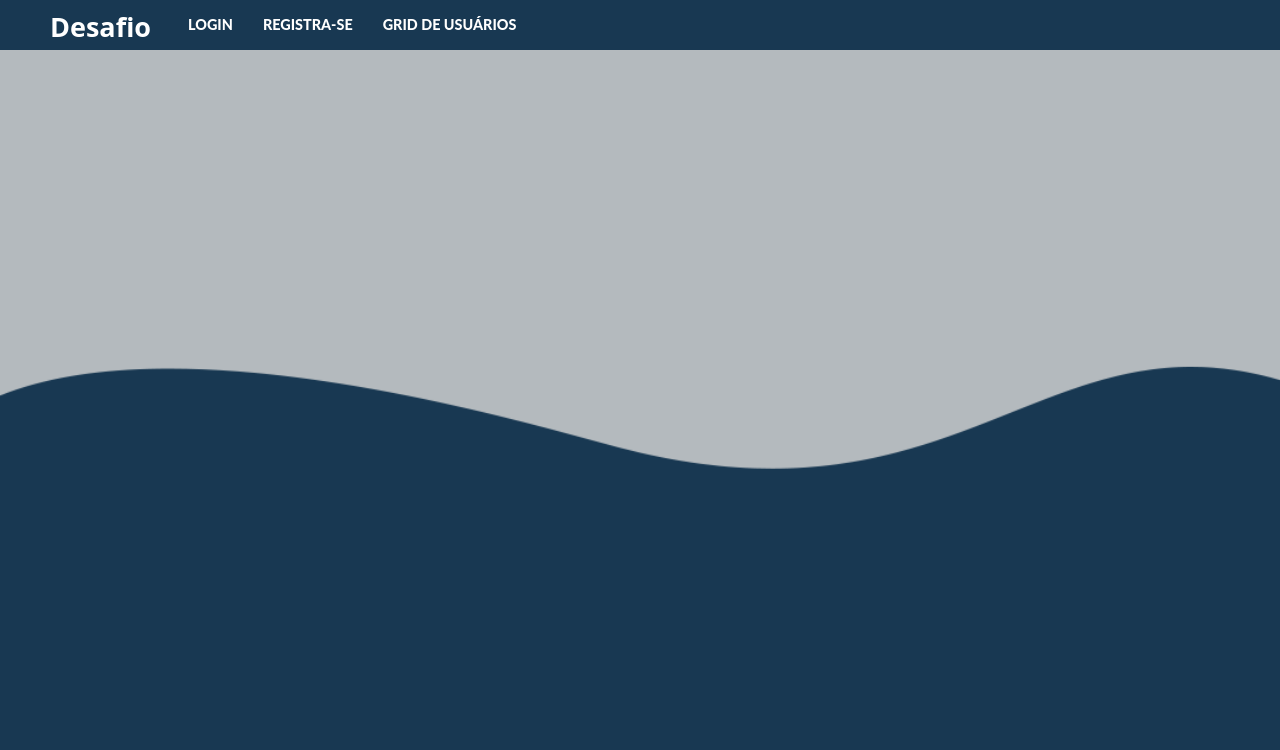
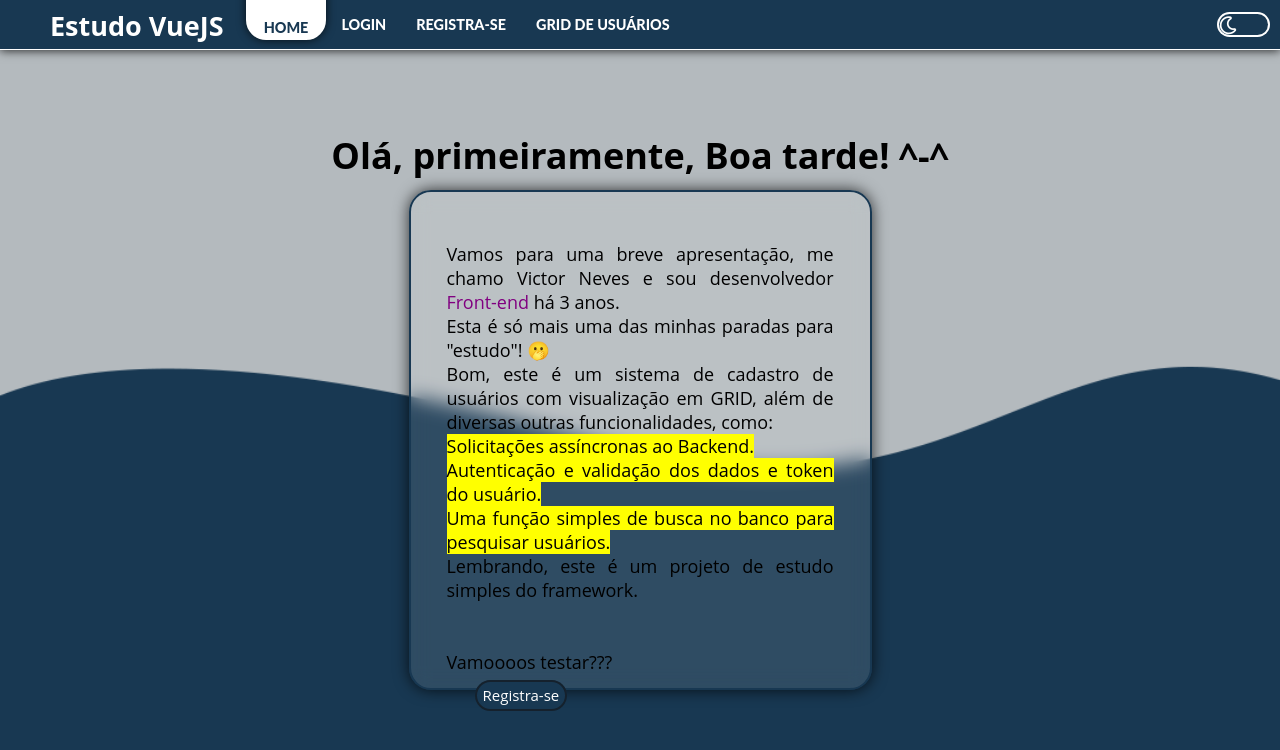
Before and after one commit to nevesfg/StageGridAuth, a Vue app: page / in a window 1280 px wide. Shown: the top 750 px of the page. Built offline with nearby package versions, Linux system fonts and the light colour scheme.

Commit message:
Add HomeView/DarkMode e LightMode

```diff
--- a/src/App.vue
+++ b/src/App.vue
@@ -1,11 +1,13 @@
 <template>
+  <link rel="stylesheet" href="https://use.fontawesome.com/releases/v5.15.4/css/all.css">
   <nav>
     <div id="kyu-logo">
-      <h1>Desafio</h1>
+      <h1>Estudo VueJS</h1>
     </div>
 
     <div class="nav-menu" :class="{ 'active': showingMenu }">
       <ul>
+        <li><router-link to="/">Home</router-link></li>
         <li><router-link to="/login">Login</router-link></li>
         <li><router-link to="/register">Registra-se</router-link></li>
         <li><router-link @click="VerifyGridUsersClick" to="/dashboard">Grid de Usuários</router-link></li>
@@ -13,12 +15,41 @@
       </ul>
     </div>
 
+    <div class="switch__container active">
+      <input id="switch-flat" class="switch switch--flat" type="checkbox" @change="trocarCorDeFundo">
+      <label for="switch-flat"></label>
+    </div>
+
+
+
     <div id="mobile-menu-btn" @click="toggleMobileMenu">
       <div></div>
       <div></div>
       <div></div>
     </div>
   </nav>
+  <!-- <main>
+
+    <div class="component-container">
+      <h1>Olá, primeiramente, {{ saudacao }}! ^-^</h1>
+      <div class="card-container floating">
+        <p>Vamos para uma breve apresentação, me chamo Victor Neves e sou desenvolvedor Front-end há 3 anos.</p>
+        <p>Esta é só mais uma das minhas paradas para "estudo"! 🫢</p>
+        <p>Bom, este é um sistema de cadastro de usuários com visualização em GRID, além de diversas outras funcionalidades, como:
+          <ul>
+            <li><mark>Solicitações assíncronas ao Backend.</mark></li>
+            <li><mark>Autenticação e validação dos dados e token do usuário.</mark></li>
+            <li><mark>Uma função simples de busca no banco para pesquisar usuários.</mark></li>
+          </ul>
+        </p>
+        <p>Lembrando, este é um projeto de estudo simples do framework.</p>
+        <br>
+        <br>
+        <p>Vamoooos testar???</p>
+        <router-link class="style-input" to="/register">Registra-se</router-link>
+      </div>
+    </div>
+  </main> -->
   <router-view/>
 </template>
 
@@ -36,6 +67,10 @@ function toggleMobileMenu() {
   showingMenu.value = !showingMenu.value;
 }
 
+const trocarCorDeFundo = () => {
+  document.documentElement.classList.toggle("light-mode");
+};
+
 function VerifyGridUsersClick() {
   if (!isUserAuthenticated.value) {
     alert("Você precisa estar logado para acessar o Grid de Usuários.");
@@ -51,10 +86,21 @@ const logout = () => {
       logout
     };
   };
+
+  // const saudacao = computed(() => {
+  //   const horaAtual = new Date().getHours();
+
+  //   if (horaAtual < 12) {
+  //     return "Bom dia";
+  //   } else if (horaAtual < 18) {
+  //     return "Boa tarde";
+  //   } else {
+  //     return "Boa noite";
+  //   }
+  // });
 </script>
 
-<style>
-
+<style scoped>
 nav {
   width: 100%;
   height: 50px;
@@ -65,11 +111,12 @@ nav {
   align-items: center;
   justify-content: space-between;
   background: var(--bg-input);
+  border-bottom: 1px solid var(--white);
+  box-shadow: 0px 1px 9px 0px rgba(0,0,0,0.75);
 }
 
 #kyu-logo {
   height: 35px;
-  cursor: pointer;
   margin-right: 22px;
   color: var(--white);
 }
@@ -117,7 +164,6 @@ nav a.router-link-exact-active {
   background-color: white;
   border-radius: 20px;
   box-shadow: 0px 0px 10px 0px rgba(0, 0, 0, 0.75);
-
 }
 
 
@@ -212,6 +258,10 @@ nav a.router-link-exact-active {
 }
 
 
+
+
+
+
 /* ESTILIZAÇÃO PADRAO DO VUE */
  /* #app {
   font-family: Avenir, Helvetica, Arial, sans-serif;
--- a/src/assets/css/index.css
+++ b/src/assets/css/index.css
@@ -14,11 +14,28 @@
   --bg-btt: #2a5b83;
 
   --azul-escuro: #0d2540;
+  --style-color-contrast: rgba(19, 19, 21, 0.6);
+}
 
 
+.light-mode {
+  --darkgrey: #505357; /* Ainda mais claro para fundos e elementos sutis */
+  --blurple: #9aa2f8; /* Blurple mais suave e claro */
+  --green: #8fffc1; /* Verde mais vibrante e claro */
+  --green-secondary: #a1f77d; /* Verde secundário mais claro e vibrante */
+  --yellow: #fff9a8; /* Amarelo suave e luminoso */
+  --fuchsia: #fc8ad4; /* Fuchsia claro e suave */
+  --red: #f89797; /* Vermelho suave para uma aparência menos intensa */
 
-    --style-color-contrast: rgba(19, 19, 21, 0.6);
+  --white: #ffffff; /* Mantido, ideal para fundos e elementos principais */
+  --black: #000000; /* Cinza muito claro para textos e detalhes */
+  --cinza: #d6dde4; /* Cinza mais claro para contrastes suaves */
+  --bg-input: #5078a0; /* Input mais claro e menos saturado */
+  --bg-input-focus-hover: #6a9cfe; /* Azul claro vibrante para foco/hover */
+  --bg-btt: #6a8baa; /* Botão de fundo mais claro e suave */
 
+  --azul-escuro: #446780; /* Azul mais claro e suave para fundos e painéis */
+  --style-color-contrast: rgba(19, 19, 21, 1); /* Levemente mais claro para melhor visibilidade */
 }
 
   * {
--- a/src/assets/css/inputs.css
+++ b/src/assets/css/inputs.css
@@ -102,6 +102,99 @@ div.style-input-container {
 }
 
 
+/* DARK/LIGHT */
+.switch__container {
+    /*
+    margin: 15px;
+    margin-right: 1%;
+   */
+    right: 0;
+    margin: 0 auto;
+    margin-right: 10px;
+    position: fixed;
+}
+
+.switch {
+    visibility: hidden;
+    position: absolute;
+    margin-left: -9999px;
+}
+
+.switch + label {
+    display: block;
+    position: relative;
+    cursor: pointer;
+    outline: none;
+    user-select: none;
+}
+
+.switch--flat + label {
+    padding: 2px;
+    width: 53px;
+    height: 25px;
+    background-color: var(--white);
+    border-radius: 60px;
+    transition: background 0.4s;
+}
+
+.switch--flat + label:before, .switch--flat + label:after {
+    display: block;
+    position: absolute;
+    content: "";
+}
+.switch--flat + label:before {
+    top: 2px;
+    left: 2px;
+    bottom: 2px;
+    right: 2px;
+    background-color: var(--bg-input);
+    border-radius: 60px;
+    transition: background 0.4s;
+}
+.switch--flat + label:after {
+    top: 1px;
+    left: 2px;
+    bottom: 4px;
+    width: 18px;
+    border-radius: 52px;
+    transition: margin 0.4s, background 0.4s;
+
+    font-family: "Font Awesome 5 Free";
+    color: var(--white);
+    text-align: center;
+    line-height: 25px;
+    content: "\f186";
+}
+.switch--flat:checked + label {
+    background-color: var(--white);
+}
+
+.switch--flat:checked + label:after {
+    margin-left: 30px;
+    content: "\f185";
+}
+
+@media (max-width: 920px){
+    .switch__container {
+        right: 0;
+        /* margin: 15px; */
+        margin: 0 auto;
+        margin-right: 90px;
+        /* margin-right: 22%; */
+        position: fixed;
+
+    }
+
+}
+
+/* .switch--flat + label:hover {
+    background: var(--lightTurquoise) !important;
+} */
+/* .switch--flat + label:hover:after {
+    color:  var(--lightTurquoise) !important;
+} */
+
+
 /** DANGER **/
 
 /* .style-input.omrs-input-danger > .style-input-label, .style-input.omrs-input-danger > .omrs-input-helper{
--- a/src/router/index.js
+++ b/src/router/index.js
@@ -1,10 +1,16 @@
 import { createRouter, createWebHistory } from 'vue-router'
-// import HomeView from '../views/HomeView.vue'
+import HomeView from '../views/HomeView.vue'
 import RegisterPage from '../views/RegisterPage.vue'
 import DashboardPage from '../views/DashboardView.vue'
 import LoginPage from '../views/LoginPage.vue'
 
 const routes = [
+
+  {
+    path: '/',
+    name: 'home',
+    component: HomeView
+  },
   {
     path: '/login',
     name: 'loginPage',
@@ -21,6 +27,7 @@ const routes = [
     name: 'register',
     component: RegisterPage
   },
+
   // {
   //   path: '/about',
   //   name: 'about',
@@ -30,7 +37,7 @@ const routes = [
   //   // which is lazy-loaded when the route is visited.
   //   component: () => import(/* webpackChunkName: "about" */ '../views/AboutView.vue')
   // },
-    // {
+  // {
   //   path: '/',
   //   name: 'home',
   //   component: HomeView
--- a/src/views/HomeView.vue
+++ b/src/views/HomeView.vue
@@ -1,4 +1,135 @@
 
+<template>
+  <div class="component-container">
+      <h1>Olá, primeiramente, {{ saudacao }}! ^-^</h1>
+      <div class="card-container floating">
+        <p>Vamos para uma breve apresentação, me chamo Victor Neves e sou desenvolvedor <span style="color: purple">Front-end</span> há 3 anos.</p>
+        <p>Esta é só mais uma das minhas paradas para "estudo"! 🫢</p>
+        <p>Bom, este é um sistema de cadastro de usuários com visualização em GRID, além de diversas outras funcionalidades, como:
+          <ul>
+            <li><mark>Solicitações assíncronas ao Backend.</mark></li>
+            <li><mark>Autenticação e validação dos dados e token do usuário.</mark></li>
+            <li><mark>Uma função simples de busca no banco para pesquisar usuários.</mark></li>
+          </ul>
+        </p>
+        <p>Lembrando, este é um projeto de estudo simples do framework.</p>
+        <br>
+        <br>
+        <p style="margin-bottom: 8px">Vamoooos testar???</p>
+        <router-link class="style-input" to="/register">Registra-se</router-link>
+      </div>
+    </div>
+</template>
+
+<script setup>
+  import {  computed } from 'vue';
+
+  const saudacao = computed(() => {
+    const horaAtual = new Date().getHours();
+
+    if (horaAtual < 12) {
+      return "Bom dia";
+    } else if (horaAtual < 18) {
+      return "Boa tarde";
+    } else {
+      return "Boa noite";
+    }
+  });
+
+</script>
+
+<style scoped>
+
+  .style-input{
+    color: var(--white);
+    text-decoration: none;
+    border: 2px solid var(--style-color-contrast);
+    width: 100%;
+    height: 2rem;
+    left: 20pp;
+    margin: 28px;
+    padding: 6px 6px 4px 6px;
+    /* padding-top: 42px; */
+    /* min-width: 81px; */
+    font-size: 15px;
+    /* line-height: 116.6%; */
+    padding-top: 3px;
+    border-radius: 20px;
+    cursor: pointer;
+    background-color: var(--bg-input);
+  }
+  .component-container {
+    width: 80%;
+    display: flex;
+    margin: auto;
+    height: 90vh;
+    flex-direction: column;
+    justify-content: center;
+    align-items: center;
+  }
+
+  .testebtn{
+    color: var(--bg-input) !important;
+    border: 3px solid #fff;
+    height: 65px;
+    background-color: white;
+    border-radius: 20px;
+    box-shadow: 0px 0px 10px 0px rgba(0, 0, 0, 0.75);
+  }
+
+  .component-container > h1{
+    margin-bottom: 10px;
+  }
+  .card-container {
+    position: relative;
+    padding: 50px 36px 0px;
+    /* display: flex; */
+    justify-content: unset;
+    align-items: center;
+    text-align:justify;
+    background-color: rgba(255, 255, 255, 0.1);
+    max-width: 463px;
+    min-width: 200px;
+    height: 500px;
+    border-radius: 22px;
+    border: 2px solid #183852;
+    -webkit-backdrop-filter: blur(10px);
+    backdrop-filter: blur(10px);
+    box-shadow: 0px 0px 15px 0px rgba(0, 0, 0, 0.75);
+  }
+  .floating {
+  animation-name: floating;
+  animation-duration: 5s;
+  animation-iteration-count: infinite;
+  animation-timing-function: ease-in-out;
+  }
+  @keyframes floating {
+    0% {
+      transform: translate(0, 0px);
+    }
+    50% {
+      transform: translate(0, 10px);
+    }
+    100% {
+      transform: translate(0, -0px);
+    }
+  }
+
+  @media (max-width: 920px) {
+    .card-container {
+      position: relative;
+      padding: 50px 75px 0px;
+      text-align: justify;
+      background-color: rgba(255, 255, 255, 0.19);
+      width: 68vh;
+      border-radius: 22px;
+      border: 2px solid #183852;
+      -webkit-backdrop-filter: blur(10px);
+      backdrop-filter: blur(10px);
+      box-shadow: 0px 0px 15px 0px rgba(0, 0, 0, 0.75);
+    }
+  }
+</style>
 
 <!-- CODIGO PADRÃO DE CRIAÇÃO DO PROJETO -->
 
```
Also changed, not shown: src/views/AboutView.vue (line endings or trailing spaces). Lines whose indentation alone changed are shown as unchanged.
